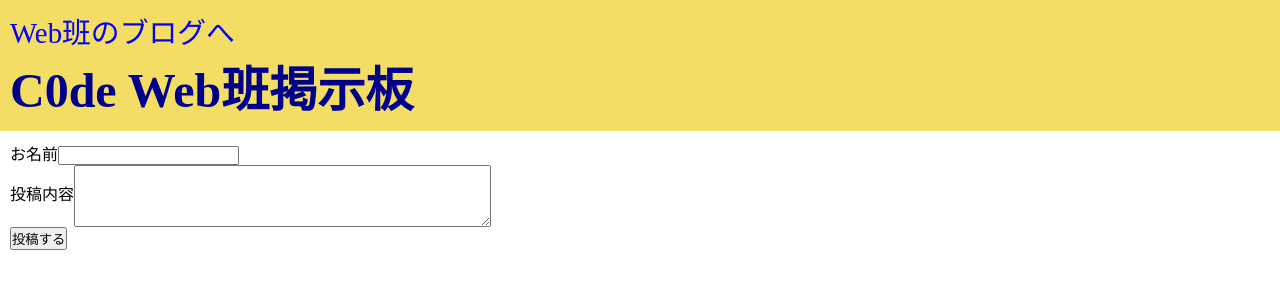
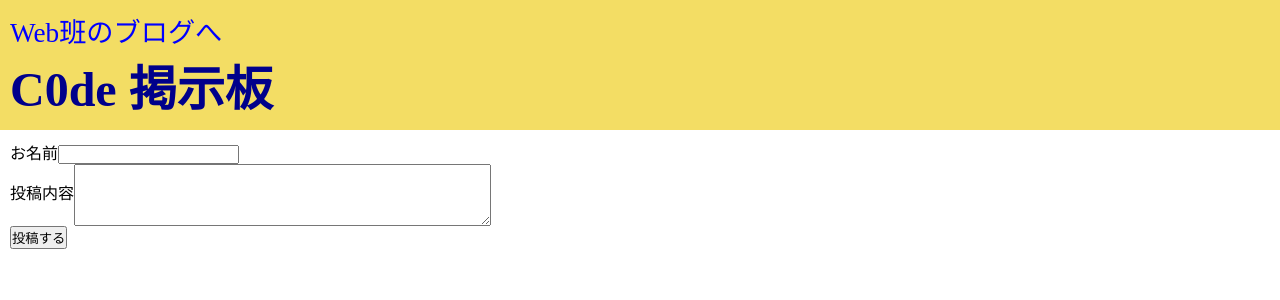
Before and after one commit to Crane-tsuru/bb-next, a Next.js app: page / in a window 1280 px wide. Shown: the top 300 px of the page. Built offline with nearby package versions, Linux system fonts and the light colour scheme; no server answers; the database is empty.

Commit message:
font-sizeなどの微調整

```diff
--- a/components/Blog.module.scss
+++ b/components/Blog.module.scss
@@ -1,20 +1,20 @@
 .link {
   color:blue;
-  font-size: 1.8em;
+  font-size: 1.7em;
 }
 
 .link:hover {
   text-decoration: underline;
 }
 
-@media (min-width: 960px) {
+@media (min-width: 800px) {
   .main {
-      width: 960px;
+      width: 800px;
     }
 }
 .main {
   max-width: 100%;
-    margin: 10px;
+    margin: 10px 15px 10px 10px;
   }
 
   .title {
--- a/components/BlogList.module.scss
+++ b/components/BlogList.module.scss
@@ -12,7 +12,7 @@
 
 .link {
     color:blue;
-    font-size: 1.8em;
+    font-size: 1.7em;
 }
 
 .link:hover {
--- a/pages/index.js
+++ b/pages/index.js
@@ -168,7 +168,7 @@ export default function Home() {
   return (
     <div >
       <Head>
-        <title>C0deWeb班掲示板</title>
+        <title>C0de 掲示板</title>
 
         <meta
           name="description"
@@ -180,7 +180,7 @@ export default function Home() {
       <Link className={classes.link} href="/blog">
         Web班のブログへ
       </Link>
-      <h2 className={classes.title}>C0de Web班掲示板 </h2>
+      <h2 className={classes.title}>C0de 掲示板 </h2>
       </div>
       <div className={classes.margin}>
       <p className={classes.message}>{message}</p>
--- a/styles/Home.module.css
+++ b/styles/Home.module.css
@@ -27,7 +27,7 @@
 
 .link {
   color:blue;
-  font-size: 1.8em;
+  font-size: 1.7em;
 }
 
 .link:hover {
```
